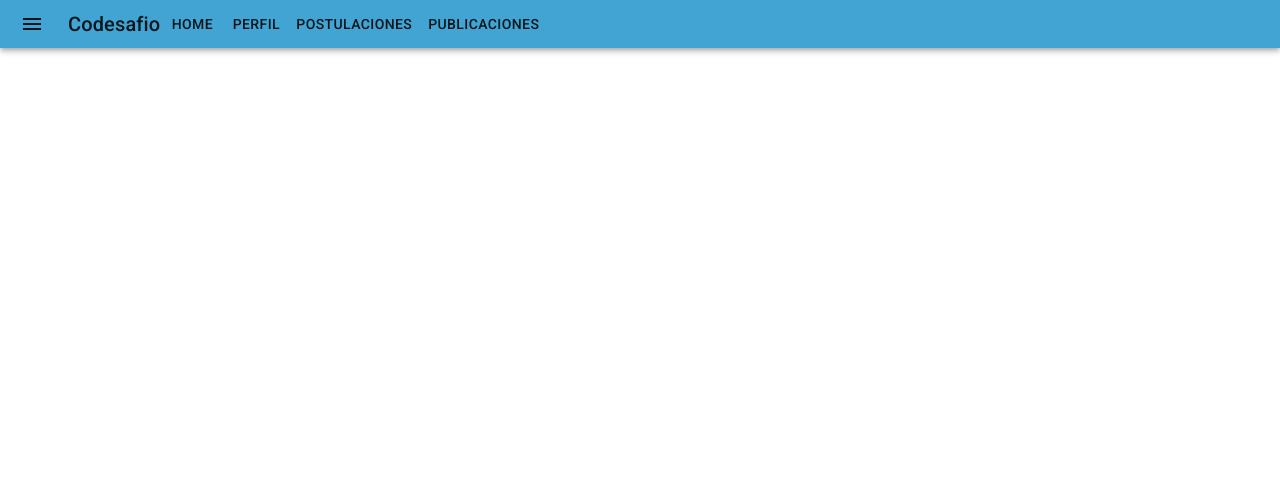
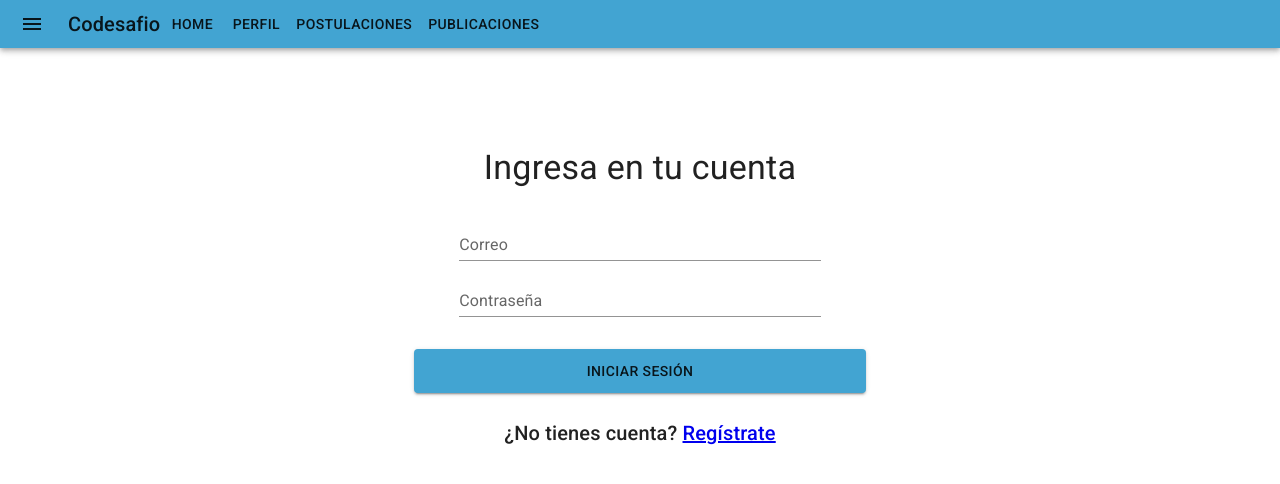
Before and after one commit to luizzzito/CODESAFIO-Frontend, a React (Vite) app: page /login in a window 1280 px wide. Shown: the top 484 px of the page. Built offline with nearby package versions, Linux system fonts and the light colour scheme.

Commit message:
Estilo de login

```diff
--- a/package.json
+++ b/package.json
@@ -14,12 +14,14 @@
     "@emotion/styled": "^11.11.0",
     "@fontsource/roboto": "^5.0.8",
     "@mui/icons-material": "^5.14.9",
+    "@mui/lab": "^5.0.0-alpha.145",
     "@mui/material": "^5.14.10",
     "@mui/styled-engine-sc": "^5.14.10",
     "axios": "^1.5.0",
     "dotenv": "^16.3.1",
     "react": "^18.2.0",
     "react-dom": "^18.2.0",
+    "react-router-dom": "^6.16.0",
     "styled-components": "^5.3.11"
   },
   "devDependencies": {
--- a/src/App.jsx
+++ b/src/App.jsx
@@ -8,12 +8,17 @@ import {
 } from "@mui/material";
 
 import Navbar from "./core/components/Navbar";
+import { Route, Routes } from "react-router-dom";
+import Login from "./core/login/Login";
 
 function App() {
   return (
     <>
-      <Box sx={{ bgcolor: "white" }}>
+      <Box sx={{ bgcolor: "white", width: "100vw" }}>
         <Navbar />
+        <Routes>
+          <Route path="/login" element={<Login />} />
+        </Routes>
       </Box>
     </>
   );
--- /dev/null
+++ b/src/core/login/Login.jsx
@@ -0,0 +1,31 @@
+import Typography from "@mui/material/Typography";
+import Box from "@mui/material/Box";
+import LoginForm from "./LoginForm";
+import { Link } from "react-router-dom";
+import Container from "@mui/material/Container";
+
+function Login() {
+  return (
+    <Container
+      sx={{
+        display: "flex",
+        flexDirection: "column",
+        alignItems: "center",
+        height: 500,
+        justifyContent: "center",
+        gap: 3,
+        width: {xs: "100vw", md: 500},
+      }}
+    >
+      <Typography variant="h4" component="h1">
+        Ingresa en tu cuenta
+      </Typography>
+      <LoginForm />
+      <Typography variant="h6">
+        ¿No tienes cuenta? <Link to="/register">Regístrate</Link>
+      </Typography>
+    </Container>
+  );
+}
+
+export default Login;
--- /dev/null
+++ b/src/core/login/LoginForm.jsx
@@ -0,0 +1,44 @@
+import TextField from "@mui/material/TextField";
+import Box from "@mui/material/Box";
+import LoadingButton from "@mui/lab/LoadingButton";
+import { useState } from "react";
+
+function LoginForm() {
+  const handleSubmit = (e) => {
+    e.preventDefault();
+    console.log("Hola");
+  };
+  const [loading, setLoading] = useState(false);
+  return (
+    <Box
+      sx={{
+        display: "flex",
+        flexDirection: "column",
+        width: "100%",
+        gap: 1,
+        alignItems: "center",
+      }}
+      component="form"
+      onSubmit={handleSubmit}
+    >
+      <TextField label="Correo" variant="standard" sx={{ width: "80%" }} />
+      <TextField
+        label="Contraseña"
+        variant="standard"
+        sx={{ width: "80%" }}
+        fullWidth={true}
+      />
+      <LoadingButton
+        type="submit"
+        variant="contained"
+        loading={loading}
+        sx={{ mt: 3, py: 1.2 }}
+        fullWidth={true}
+      >
+        Iniciar Sesión
+      </LoadingButton>
+    </Box>
+  );
+}
+
+export default LoginForm;
--- a/src/main.jsx
+++ b/src/main.jsx
@@ -6,6 +6,7 @@ import "@fontsource/roboto/400.css";
 import "@fontsource/roboto/500.css";
 import "@fontsource/roboto/700.css";
 import { CssBaseline, ThemeProvider, createTheme } from "@mui/material";
+import { BrowserRouter } from "react-router-dom";
 
 const theme = createTheme({
   palette: {
@@ -36,9 +37,11 @@ const theme = createTheme({
 
 ReactDOM.createRoot(document.getElementById("root")).render(
   <React.StrictMode>
-    <ThemeProvider theme={theme}>
-      <CssBaseline />
-      <App />
-    </ThemeProvider>
+    <BrowserRouter>
+      <ThemeProvider theme={theme}>
+        <CssBaseline />
+        <App />
+      </ThemeProvider>
+    </BrowserRouter>
   </React.StrictMode>
 );
```
Also changed, not shown: 1 other file (tests, documents, lock files or other folders).
